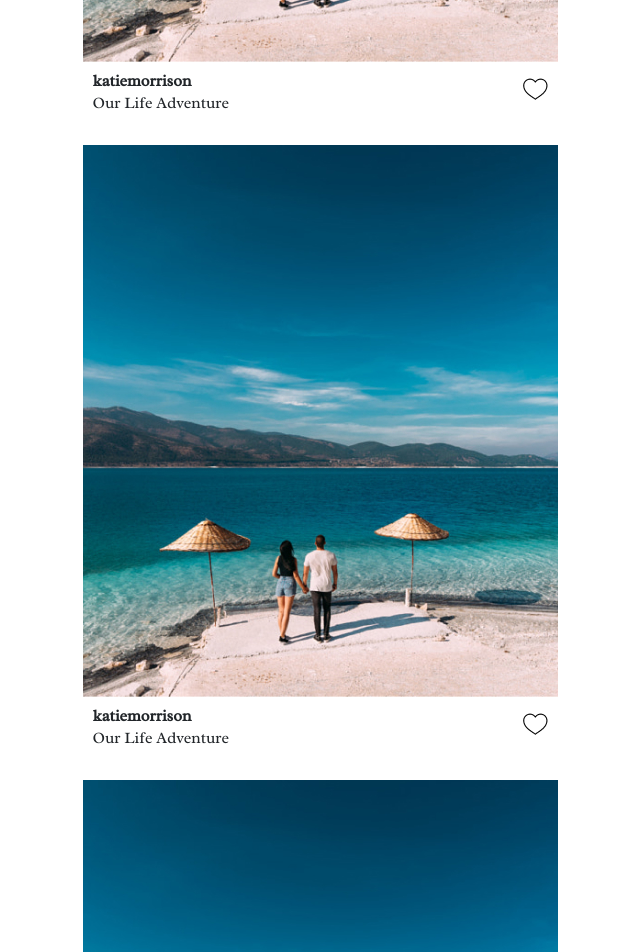
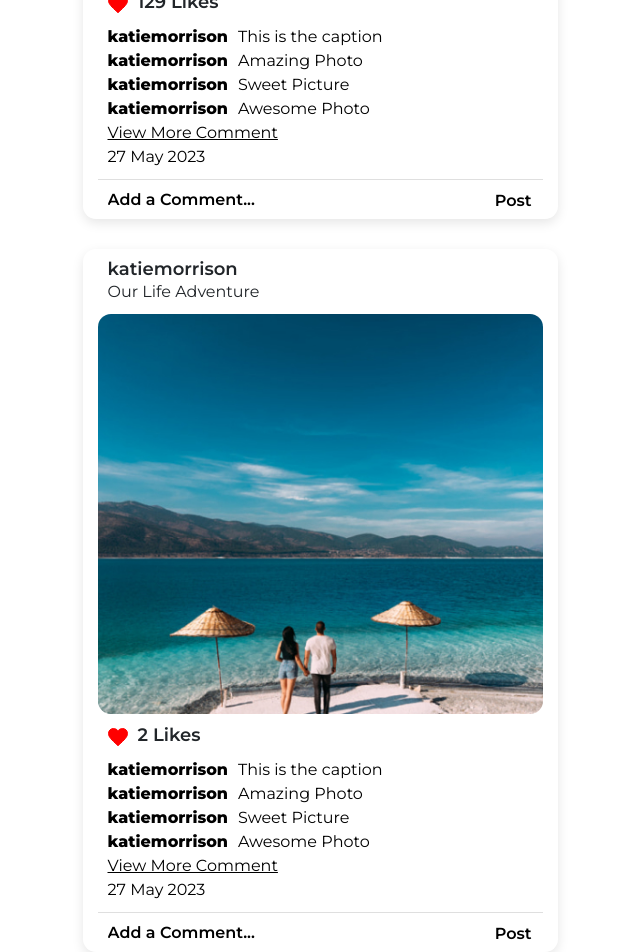
Before and after one commit to Icarus1223/lgcy-react, a React (Create React App) app: page /dashboard in a window 1280 px wide. Shown: the part 640-1592 px from the top of the page, without its empty margins (320-960 px from the left). Built offline with nearby package versions, Linux system fonts and the light colour scheme.

Commit message:
feat-fixed-design

```diff
--- a/src/App.tsx
+++ b/src/App.tsx
@@ -7,6 +7,7 @@ import Dashboard from './pages/dashboard/dashboard';
 import Notification from './pages/notification/notification';
 import Profile from './pages/profile/profile';
 import PostDetail from './pages/postdetail/postdetail';
+import Explore from './pages/explore/explore';
 
 function App() {
   return (
@@ -18,6 +19,7 @@ function App() {
           <Route path="/notification" element={<Notification />} />
           <Route path="/postdetail" element={<PostDetail />} />
           <Route path="/profile" element={<Profile />} />
+          <Route path="/explore" element={<Explore />} />
         </Routes>
       </div>
     </Router>
--- a/src/pages/dashboard/dashboard.css
+++ b/src/pages/dashboard/dashboard.css
@@ -77,41 +77,89 @@
 }
 
 /* dashboard page css start here */
-.all-destinations-lists .single-destination-outer .destination-name-slog h4 {
+.content-outer h1 ,.content-outer h2 , .content-outer h3 , .content-outer h4
+, .content-outer h5 , .content-outer h6 ,  .content-outer span , .content-outer p{
+    font-family: 'Montserrat';
+}
+.all-feeds-lists .single-feed-outer .feed-name-slog h4 {
     font-weight: 600;
-    font-size: 16px;
+    font-size: 18px;
     margin-bottom: 0;
     text-align: start;
 }
-.all-destinations-lists .single-destination-outer .destination-name-slog span {
+.all-feeds-lists .single-feed-outer .feed-name-slog span {
     font-weight: 400;
     font-size: 16px;
 }
 
 
-.main-content .destination-content {
+.all-feeds-lists .feed-likes {
     display: flex;
-    justify-content: space-between;
     align-items: center;
     margin: 0 auto;
-    padding: 0 10px;
+    padding: 10px 10px 0px;
+    gap:10px;
 }
-.main-content .all-destinations-lists {
+.all-feeds-lists .feed-likes .like-icon svg path {
+    fill: red;
+    stroke: red;
+}
+.all-feeds-lists .feed-caption-outer {
+    padding: 10px 10px 0;
+    display: flex;
+    gap:10px;
+}
+.all-feeds-lists .feed-uname h4 {
+    font-weight: 700;
+    font-size: 16px;
+    margin-bottom: 0;
+    text-align: start;
+    color: #000;
+    line-height: 24px;
+
+}
+.feed-comment-outer .feed-comment {
+    padding: 0 10px 0px;
+    display: flex;
+    gap: 10px;
+}
+.feed-comment-outer .feed-comment.feed-post-date {
+    padding:0 10px 10px;
+}
+.more-comment a {
+    color: #000;
+}
+.feed-form.comment-form{
+    padding:10px;
+    border-top:1px solid #dfdfdf;
+}
+.all-feeds-lists .single-feed-outer .feed-likes .feed-name-slog{
+    padding: 0;
+}
+.all-feeds-lists .feed-caption p {
+    font-weight: 400;
+    font-size: 16px;
+    margin-bottom: 0;
+    text-align: start;
+    color: #000;
+}
+.main-content .all-feeds-lists {
     max-width: 475px;
     margin: 50px auto 20px;
+    padding: 5px 0;
 }
-  .main-content .all-destinations-lists::-webkit-scrollbar-track {
+  .main-content .all-feeds-lists::-webkit-scrollbar-track {
     border-radius: 8px;
     background-color: #fff;
     border: 1px solid #fff;
     box-shadow: inset 0 0 6px rgba(0, 0, 0, .3);
   }
 
-  .main-content .all-destinations-lists::-webkit-scrollbar-thumb {
+  .main-content .all-feeds-lists::-webkit-scrollbar-thumb {
     border-radius: 8px;
     background-color: #a9acad;
   }
-  .main-content .all-destinations-lists::-webkit-scrollbar{
+  .main-content .all-feeds-lists::-webkit-scrollbar{
     width: 8px;
   }
 .menu-bar-row {
@@ -120,11 +168,21 @@
     position: fixed;
     margin-top: 100px
 }
-.all-destinations-lists .single-destination-outer .destination-name-slog{
-    padding-top:10px;
+.all-feeds-lists .single-feed-outer .feed-name-slog{
+    padding: 10px;
+    text-align: start;
 }
-.single-destination-outer {
+.single-feed-outer {
     margin-bottom: 30px;
+    box-shadow: rgba(0, 0, 0, 0.1) 0px 4px 12px;
+    padding: 0px 15px;
+    border-radius: 13px
+}
+.single-feed-outer img {
+    border-radius: 13px;
+    height: 400px;
+    object-fit: cover;
+    width: 100%;
 }
 /* dashboard page css start here */
 
@@ -195,7 +253,7 @@
     font-size: 16px;
     font-family: Montserrat;
     font-style: normal;
-    font-weight: 300;
+    font-weight: 400;
     line-height: normal;
     text-align: start;
 }
@@ -268,7 +326,7 @@
         font-size: 16px;
         font-family: Montserrat;
         font-style: normal;
-        font-weight: 300;
+        font-weight: 400;
         line-height: normal;
         text-align: start;
     }
@@ -281,7 +339,7 @@
     }
     .profile-post-detail .post-date-place span {
     color: #000;
-    font-size: 14px;
+    font-size: 16px;
     font-family: Montserrat;
     font-style: normal;
     font-weight: 500;
@@ -310,7 +368,7 @@
     }
     .profile-post-detail .post-caption h6 {
         color: #000;
-        font-size: 14px;
+        font-size: 16px;
         font-family: Montserrat;
         font-style: normal;
         font-weight: 500;
@@ -334,8 +392,8 @@
         padding: 10px;
         border-bottom: 1px solid #dfdfdf;
     }
-    .profile-post-detail .comment-form {
-        padding: 10px 10px 0;
+     .comment-form {
+        padding: 10px 10px;
     }
     .comment-form .comment-field {
         position: relative;
@@ -345,17 +403,18 @@
         top: 0;
         right: 0;
         color: #000;
-        font-size: 14px;
+        font-size: 16px;
         font-family: Montserrat;
         font-style: normal;
         font-weight: 600;
         line-height: normal;
         text-align: start;
         margin-bottom: 0;
+        padding: 0;
     }
     .profile-post-detail .single-post-comment span {
         color: #000;
-        font-size: 14px;
+        font-size: 16px;
         font-family: Montserrat;
         font-style: normal;
         font-weight: 500;
@@ -380,7 +439,7 @@
         border:none;
         padding: 0;
         color: #000;
-        font-size: 14px;
+        font-size: 16px;
         font-family: Montserrat;
         font-style: normal;
         font-weight: 600;
@@ -392,7 +451,7 @@
     }
     .comment-form .comment-field input::placeholder{
         color: #000;
-        font-size: 14px;
+        font-size: 16px;
         font-family: Montserrat;
         font-style: normal;
         font-weight: 600;
@@ -401,6 +460,15 @@
         margin-bottom: 0;
     }
 /* post-detail page css end here */
+
+/* explore page css end here */
+.explore-main-area .explore-heading h3 {
+    font-size: 30px;
+    font-weight: 700;
+    color: #000;
+    margin-bottom: 40px;
+}
+/* explore  page css end here */
 
 @media (min-width: 992px){
 .sidebar-menu .navbar-expand-lg .navbar-nav {
--- a/src/pages/dashboard/dashboard.tsx
+++ b/src/pages/dashboard/dashboard.tsx
@@ -2,8 +2,9 @@ import React from 'react';
 import './dashboard.css';
 import 'bootstrap/dist/css/bootstrap.min.css';
 import { Container, Row, Col } from 'react-bootstrap';
+import { Form, FormControl, Button } from 'react-bootstrap';
 import hearticon from '../../../src/assets/images/heart.png';
-import destinationfirst from '../../../src/assets/images/destination1.jpg';
+import feedfirst from '../../../src/assets/images/destination1.jpg';
 import '../../../src/fonts/fonts.css'; // Import the custom fonts CSS file
 import Topbar from '../topbar/topbar';
 import Sidebar from '../sidebar/sidebar';
@@ -16,63 +17,169 @@ const DashBoard: React.FC = () => {
     <div className="content-outer">
       <Row  className="content-bar-row">
         <Col xs={12} md={12} lg={12} className="main-content">
-         <div className="all-destinations-lists">
-            <div className='single-destination-outer'>
-                <div className="destin-img">
-                <img src={destinationfirst} alt="searchicon" className="searchicon" />
-                </div>
-                <div className="destination-content">
-                <div className="destination-name-slog">
+         <div className="all-feeds-lists">
+            <div className='single-feed-outer'>
+                <div className="feed-name-slog">
                     <h4>katiemorrison</h4>
                     <span> Our Life Adventure</span>
                 </div>
+                <div className="feed-img">
+                <img src={feedfirst} alt="searchicon" className="searchicon" />
+                </div>
+                <div className="feed-content-outer">
+                <div className="feed-likes">
                 <div className="like-icon">
                     <a href="">
-                    <img src={hearticon} alt="searchicon" className="searchicon" />
+                    <svg xmlns="http://www.w3.org/2000/svg" width="20" height="19" viewBox="0 0 20 19" fill="none">
+<path d="M8.88659 16.6603L8.88587 16.6596C6.30104 14.3157 4.19578 12.4033 2.73088 10.6111C1.27148 8.82559 0.5 7.22062 0.5 5.5C0.5 2.68674 2.69555 0.5 5.5 0.5C7.08885 0.5 8.62206 1.24223 9.62058 2.40564L10 2.84771L10.3794 2.40564C11.3779 1.24223 12.9112 0.5 14.5 0.5C17.3045 0.5 19.5 2.68674 19.5 5.5C19.5 7.22062 18.7285 8.82559 17.2691 10.6111C15.8042 12.4033 13.699 14.3157 11.1141 16.6596L11.1134 16.6603L10 17.6738L8.88659 16.6603Z" fill="#111111" stroke="black"/>
+</svg>
                     </a>
+                </div>
+                <div className="feed-name-slog">
+                    <h4>129 Likes</h4>
+                </div>
 
                 </div>
+                <div className="feed-caption-outer">
+                    <div className="feed-uname">
+                    <h4>katiemorrison</h4>
+                        </div>
+                        <div className="feed-caption">
+                            <p>This is the caption</p>
+                            </div>
+                    </div>
+                    <div className="feed-comment-outer">
+                    <div className="feed-comment">
+                    <div className="feed-uname">
+                    <h4>katiemorrison</h4>
+                        </div>
+                        <div className="feed-caption">
+                            <p>Amazing Photo</p>
+                            </div>
+                            </div>
+                            <div className="feed-comment">
+                    <div className="feed-uname">
+                    <h4>katiemorrison</h4>
+                        </div>
+                        <div className="feed-caption">
+                            <p>Sweet Picture</p>
+                            </div>
+                            </div>
+                            <div className="feed-comment">
+                    <div className="feed-uname">
+                    <h4>katiemorrison</h4>
+                        </div>
+                        <div className="feed-caption">
+                            <p>Awesome Photo</p>
+                            </div>
+                            </div>
+                            <div className="feed-comment more-comment">
+                        <div className="feed-caption">
+                            <p><a href="">View More Comment</a></p>
+                            </div>
+                            </div>
+                            <div className="feed-comment feed-post-date">
+                        <div className="feed-caption">
+                            <p>27 May 2023</p>
+                            </div>
+                            </div>
+                    </div>
+                    <div className="feed-form comment-form ">
+                      <Form>
+                        <div className="comment-field">
+            <Form.Group className="" controlId="formBasicText">
+              <Form.Control type="text" placeholder="Add a Comment..." />
+            </Form.Group>
+            <Button variant="" type="submit" className="sub-bnt-comnt">
+              Post
+            </Button>
+            </div>
+          </Form>
+                      </div>
                 </div>
-            </div>
+                </div>
 
-            <div className='single-destination-outer'>
-                <div className="destin-img">
-                <img src={destinationfirst} alt="searchicon" className="searchicon" />
-                </div>
-                <div className="destination-content">
-                <div className="destination-name-slog">
+                <div className='single-feed-outer'>
+                <div className="feed-name-slog">
                     <h4>katiemorrison</h4>
                     <span> Our Life Adventure</span>
                 </div>
+                <div className="feed-img">
+                <img src={feedfirst} alt="searchicon" className="searchicon" />
+                </div>
+                <div className="feed-content-outer">
+                <div className="feed-likes">
                 <div className="like-icon">
                     <a href="">
-                    <img src={hearticon} alt="searchicon" className="searchicon" />
+                    <svg xmlns="http://www.w3.org/2000/svg" width="20" height="19" viewBox="0 0 20 19" fill="none">
+<path d="M8.88659 16.6603L8.88587 16.6596C6.30104 14.3157 4.19578 12.4033 2.73088 10.6111C1.27148 8.82559 0.5 7.22062 0.5 5.5C0.5 2.68674 2.69555 0.5 5.5 0.5C7.08885 0.5 8.62206 1.24223 9.62058 2.40564L10 2.84771L10.3794 2.40564C11.3779 1.24223 12.9112 0.5 14.5 0.5C17.3045 0.5 19.5 2.68674 19.5 5.5C19.5 7.22062 18.7285 8.82559 17.2691 10.6111C15.8042 12.4033 13.699 14.3157 11.1141 16.6596L11.1134 16.6603L10 17.6738L8.88659 16.6603Z" fill="#111111" stroke="black"/>
+</svg>
                     </a>
+                </div>
+                <div className="feed-name-slog">
+                    <h4>2 Likes</h4>
+                </div>
 
                 </div>
-                </div>
+                <div className="feed-caption-outer">
+                    <div className="feed-uname">
+                    <h4>katiemorrison</h4>
+                        </div>
+                        <div className="feed-caption">
+                            <p>This is the caption</p>
+                            </div>
+                    </div>
+                    <div className="feed-comment-outer">
+                    <div className="feed-comment">
+                    <div className="feed-uname">
+                    <h4>katiemorrison</h4>
+                        </div>
+                        <div className="feed-caption">
+                            <p>Amazing Photo</p>
+                            </div>
+                            </div>
+                            <div className="feed-comment">
+                    <div className="feed-uname">
+                    <h4>katiemorrison</h4>
+                        </div>
+                        <div className="feed-caption">
+                            <p>Sweet Picture</p>
+                            </div>
+                            </div>
+                            <div className="feed-comment">
+                    <div className="feed-uname">
+                    <h4>katiemorrison</h4>
+                        </div>
+                        <div className="feed-caption">
+                            <p>Awesome Photo</p>
+                            </div>
+                            </div>
+                            <div className="feed-comment more-comment">
+                        <div className="feed-caption">
+                            <p><a href="">View More Comment</a></p>
+                            </div>
+                            </div>
+                            <div className="feed-comment feed-post-date">
+                        <div className="feed-caption">
+                            <p>27 May 2023</p>
+                            </div>
+                            </div>
+                    </div>
+                    <div className="feed-form comment-form ">
+                      <Form>
+                        <div className="comment-field">
+            <Form.Group className="" controlId="formBasicText">
+              <Form.Control type="text" placeholder="Add a Comment..." />
+            </Form.Group>
+            <Button variant="" type="submit" className="sub-bnt-comnt">
+              Post
+            </Button>
             </div>
-
-
-            <div className='single-destination-outer'>
-                <div className="destin-img">
-                <img src={destinationfirst} alt="searchicon" className="searchicon" />
-                </div>
-                <div className="destination-content">
-                <div className="destination-name-slog">
-                    <h4>katiemorrison</h4>
-                    <span> Our Life Adventure</span>
-                </div>
-                <div className="like-icon">
-                    <a href="">
-                    <img src={hearticon} alt="searchicon" className="searchicon" />
-                    </a>
-
+          </Form>
+                      </div>
                 </div>
                 </div>
-            </div>
-
-            </div>
+                </div>
         </Col>
       </Row>
       <Sidebar/>
--- a/src/pages/postdetail/postdetail.tsx
+++ b/src/pages/postdetail/postdetail.tsx
@@ -61,15 +61,20 @@ const PostDetail: React.FC = () => {
                       <div className="user-comment-footer">
                       <div className="user-comment-like-outer">
       <div className="like-icon">
-      <img src={likesvg} alt="like-icon" />
+      {/* <svg xmlns="http://www.w3.org/2000/svg" width="22" height="18" viewBox="0 0 22 18" fill="none">
+<path d="M15.6875 0C13.7516 0 12.0566 0.8325 11 2.23969C9.94344 0.8325 8.24844 0 6.3125 0C4.77146 0.00173694 3.29404 0.614681 2.20436 1.70436C1.11468 2.79404 0.501737 4.27146 0.5 5.8125C0.5 12.375 10.2303 17.6869 10.6447 17.9062C10.7539 17.965 10.876 17.9958 11 17.9958C11.124 17.9958 11.2461 17.965 11.3553 17.9062C11.7697 17.6869 21.5 12.375 21.5 5.8125C21.4983 4.27146 20.8853 2.79404 19.7956 1.70436C18.706 0.614681 17.2285 0.00173694 15.6875 0ZM11 16.3875C9.28812 15.39 2 10.8459 2 5.8125C2.00149 4.66921 2.45632 3.57317 3.26475 2.76475C4.07317 1.95632 5.16921 1.50149 6.3125 1.5C8.13594 1.5 9.66687 2.47125 10.3062 4.03125C10.3628 4.16881 10.4589 4.28646 10.5824 4.36926C10.7059 4.45207 10.8513 4.49627 11 4.49627C11.1487 4.49627 11.2941 4.45207 11.4176 4.36926C11.5411 4.28646 11.6372 4.16881 11.6937 4.03125C12.3331 2.46844 13.8641 1.5 15.6875 1.5C16.8308 1.50149 17.9268 1.95632 18.7353 2.76475C19.5437 3.57317 19.9985 4.66921 20 5.8125C20 10.8384 12.71 15.3891 11 16.3875Z" fill="#111111"/>
+</svg> */}
+<svg xmlns="http://www.w3.org/2000/svg" width="20" height="19" viewBox="0 0 20 19" fill="none">
+<path d="M8.88659 16.6603L8.88587 16.6596C6.30104 14.3157 4.19578 12.4033 2.73088 10.6111C1.27148 8.82559 0.5 7.22062 0.5 5.5C0.5 2.68674 2.69555 0.5 5.5 0.5C7.08885 0.5 8.62206 1.24223 9.62058 2.40564L10 2.84771L10.3794 2.40564C11.3779 1.24223 12.9112 0.5 14.5 0.5C17.3045 0.5 19.5 2.68674 19.5 5.5C19.5 7.22062 18.7285 8.82559 17.2691 10.6111C15.8042 12.4033 13.699 14.3157 11.1141 16.6596L11.1134 16.6603L10 17.6738L8.88659 16.6603Z" fill="#111111" stroke="black"/>
+</svg>
       </div>
       <span>10 Likes</span>
                       </div>
                       <div className="comment-form">
                       <Form>
                         <div className="comment-field">
-            <Form.Group className="mb-3" controlId="formBasicEmail">
-              <Form.Control type="email" placeholder="Comment..." />
+            <Form.Group className="" controlId="formBasicText">
+              <Form.Control type="text" placeholder="Comment..." />
             </Form.Group>
             <Button variant="" type="submit" className="sub-bnt-comnt">
               Post
```
Also changed, not shown: src/pages/auth/signin/signin.tsx (+7 -2 lines), src/pages/explore/explore.tsx (added, +38 -0 lines).
